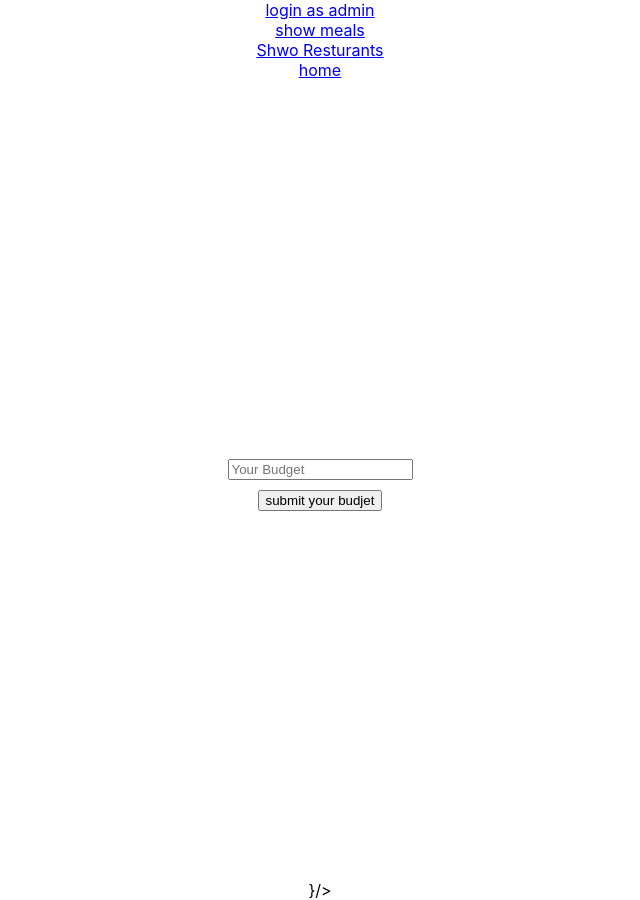
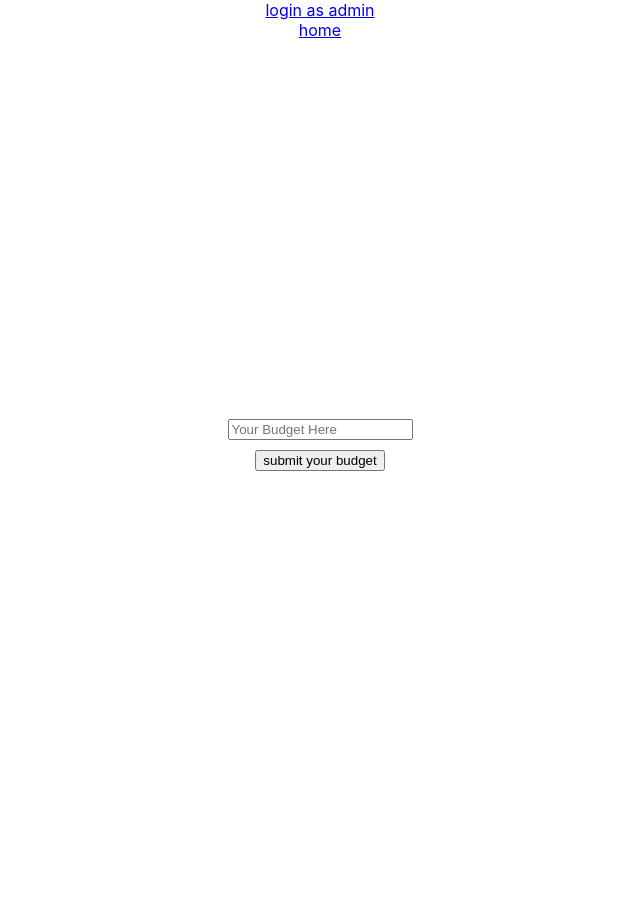
Before and after one commit to ninjas-code/Tafran, a React (Create React App) app: page / in a window 1280 px wide. Shown: the whole page, without its empty margins (320-960 px from the left). After the commit the page ends 840 px from the top, so only its background shows below. Built offline with nearby package versions, Linux system fonts and the light colour scheme.

Commit message:
still need some db modify

```diff
--- a/src/App.jsx
+++ b/src/App.jsx
@@ -11,8 +11,8 @@ import Food from './components/food.jsx';
 // import Err from './components/404Page.jsx';
 import Navgation from './components/Nav.jsx';
 import Login from './components/login.jsx';
- import MealsList from './components/mealsList.jsx';
-import Resturant from './components/resturant';
+//  import MealsList from './components/mealsList.jsx';
+
 
 
 
@@ -34,16 +34,14 @@ render(){
 
       <Route  path="/" component={Food} exact />
         <Route  path="/login" component={Login} exact />
-        <Route  path="/meals" render={(props) =>
+        {/* <Route  path="/meals" render={(props) =>
          <MealsList meals ={[{name:'meal1',price:2, resturant: 'Bab-Alyamen'},{name:'meal2',price:4, resturant: 'Bab-Alyamen'},{name:'meal3',price:3, resturant: 'Jabri'},{name:'meal4',price:5, resturant: 'AAlya'}]} />
-        }/>
-         <Route  path="/resturant" render={(props) =>
-       <Resturant meals ={[{name:'meal1',price:2, resturant: 'Hbiba'},{name:'meal2',price:4, resturant: 'Bab-Alyamen'},{name:'meal3',price:3, resturant: 'Jabri'},{name:'meal4',price:5, resturant: 'AAlya'}]}/> } />
-         }/>
-       {/* <Route component={Err} exact />  */}
+        }/> */}
+
 
 
     </BrowserRouter>
+
       </div>
   );
   }
--- a/src/components/Nav.jsx
+++ b/src/components/Nav.jsx
@@ -9,8 +9,6 @@ const Navgation =() =>{
     return(
         <div>
          <NavLink to="/login">login as admin</NavLink> <br></br>
-       <NavLink to="/meals">show meals</NavLink><br></br>
-       <NavLink to="/resturant">Shwo Resturants</NavLink><br></br>
         <NavLink to="/">home</NavLink>
        </div>
 
--- a/src/components/food.jsx
+++ b/src/components/food.jsx
@@ -106,13 +106,13 @@ class Food extends React.Component {
 
 
               <input className="input"
-                placeholder="Your Budget"
+                placeholder="Your Budget Here"
                 value={this.state.Price}
                 onChange={this.handelPriceChange.bind(this)}
                 name="price" required />   <br></br>
 
               <button className="search"
-                onClick={this.sendPriceToServer.bind(this)}    >submit your budjet</button><br></br>
+                onClick={this.sendPriceToServer.bind(this)}    >submit your budget</button><br></br>
 
 
 
@@ -166,7 +166,7 @@ class MealsList extends React.Component {
                 })
               }
             </tbody>
-          </table> : null
+          </table> : 'Please, enter anothor price'
 
       }
       </div>
--- a/src/index.jsx
+++ b/src/index.jsx
@@ -1,7 +1,8 @@
 import React from 'react';
 import ReactDOM from 'react-dom';
 import './index.css';
-import App from './App';
+ import App from './App';
+//import Food from './components/food';
 // import * as serviceWorker from './serviceWorker';
 
 
```
Also changed, not shown: 1 other file (tests, documents, lock files or other folders).
